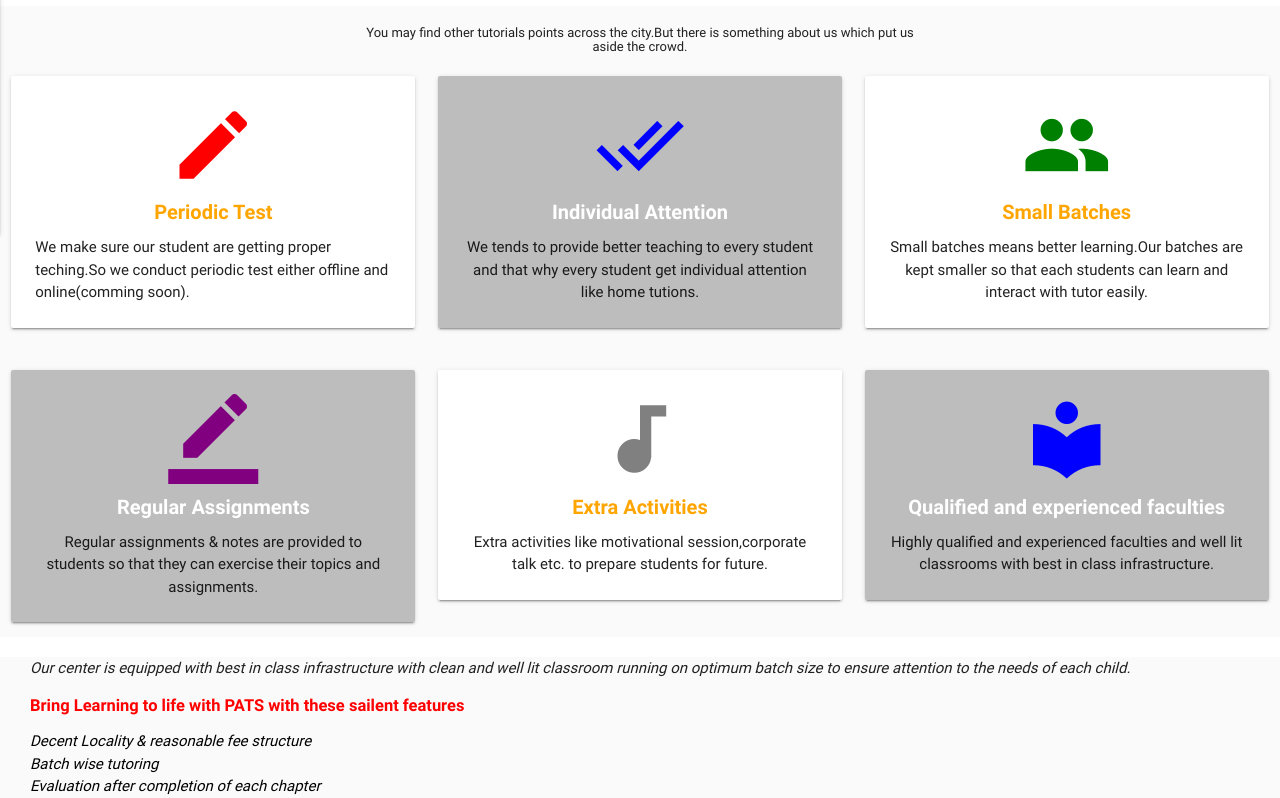
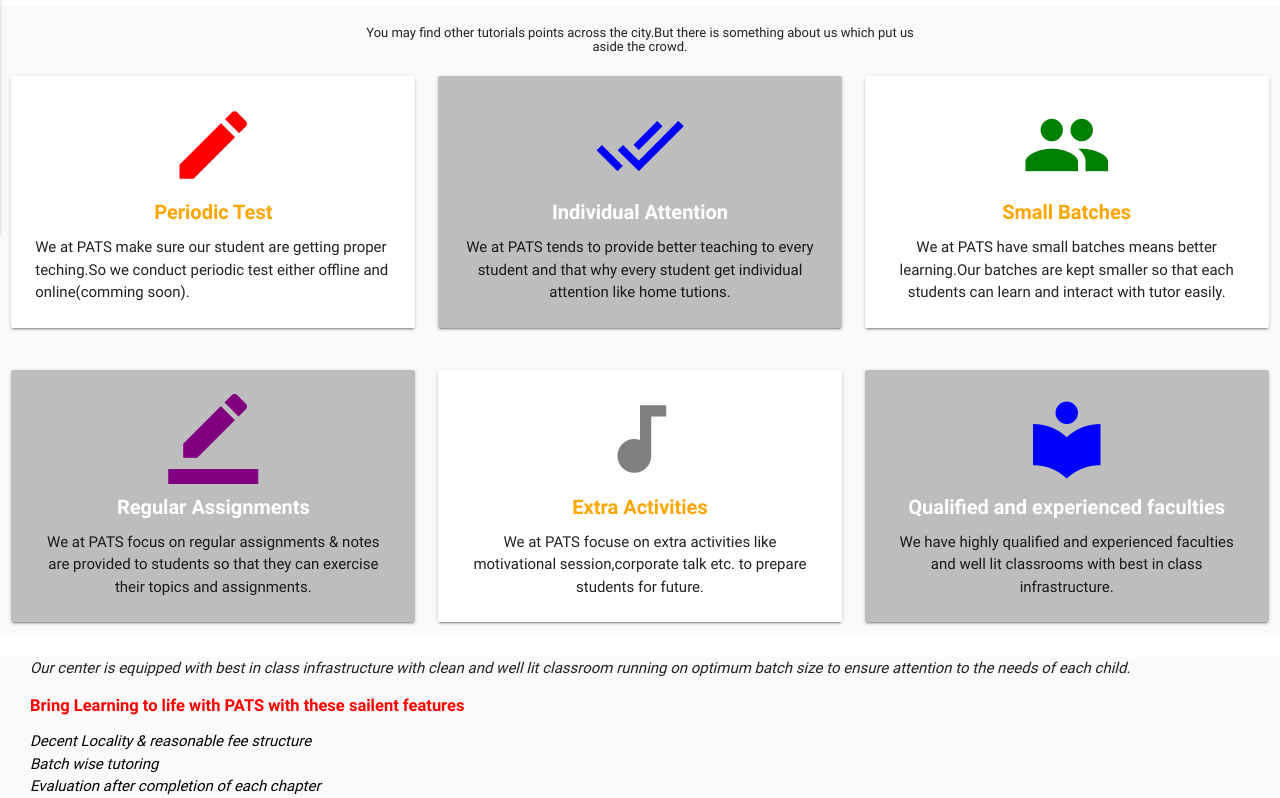
Before and after one commit to pawanacharya1979/Trust, a Django app: page / in a window 1280 px wide. Shown: the part 626-1424 px from the top of the page. Run offline with Django 3.2, Linux system fonts and the light colour scheme; some libraries are stand-ins or nearby versions.

Commit message:
Adding ankit some text changes

```diff
--- a/trustee/templates/trustee/home.html
+++ b/trustee/templates/trustee/home.html
@@ -116,7 +116,7 @@
          <center>
               <i class="large material-icons" style="color:red;">mode_edit</i>
              <span class="card-title" style="font-size:20px;color:orange;"><b>Periodic Test</b></span>
-         </center>      <p>We make sure our student are getting proper teching.So we conduct periodic test either offline and online(comming soon).</p>
+         </center>      <p>We at PATS make sure our student are getting proper teching.So we conduct periodic test either offline and online(comming soon).</p>
         </div>
       </div></div>
              <div class="col s4">
@@ -125,7 +125,7 @@
         <center>
             <i class="large material-icons" style="color:blue;">done_all</i>
             <span class="card-title" style="font-size:20px;color:white;"><b>Individual Attention</b></span>
-<p>We tends to provide better teaching to every student and that why every student get individual attention like home tutions. </p>
+<p>We at PATS tends to provide better teaching to every student and that why every student get individual attention like home tutions. </p>
         </center>     </div>
       </div></div>
              <div class="col s4">
@@ -134,7 +134,7 @@
          <center>
              <i class="large material-icons" style="color:green;">group</i>
              <span class="card-title" style="font-size:20px;color:orange;"><b>Small Batches</b></span>
-<p>Small batches means better learning.Our batches are kept smaller so that each students can learn and interact with tutor easily. </p>
+<p>We at PATS have small batches means better learning.Our batches are kept smaller so that each students can learn and interact with tutor easily. </p>
          </center>      </div>
       </div></div></div>
                <div class="row">
@@ -144,7 +144,7 @@
         <center>
             <i class="large material-icons" style="color:purple;">border_color</i>
             <span class="card-title" style="font-size:20px;color:white;"><b>Regular Assignments </b></span>
-<p>Regular assignments & notes are provided to students so that they can exercise their topics and assignments.</p>
+<p>We at PATS focus on regular assignments & notes are provided to students so that they can exercise their topics and assignments.</p>
         </center>    </div>
       </div></div>
                      <div class="col s4">
@@ -153,7 +153,7 @@
         <center>
              <i class="large material-icons"style="color:grey;">audiotrack</i>
             <span class="card-title" style="font-size:20px;color:orange;"><b>Extra Activities</b></span>
-<p>Extra activities like motivational session,corporate talk etc. to prepare students for future.</p>
+<p>We at PATS focuse on extra activities like motivational session,corporate talk etc. to prepare students for future.</p>
         </center>    </div>
       </div></div>
                    <div class="col s4">
@@ -162,7 +162,7 @@
         <center>
                 <i class="large material-icons" style="color:blue;">local_library</i>
             <span class="card-title" style="font-size:20px;color:white;"><b>Qualified and experienced faculties</b></span>
-<p>Highly qualified and experienced faculties and well lit classrooms with best in class infrastructure.</p>
+<p>We have highly qualified and experienced faculties and well lit classrooms with best in class infrastructure.</p>
         </center>    </div>
       </div></div>
           </div>
--- a/trustee/templates/trustee/tution.html
+++ b/trustee/templates/trustee/tution.html
@@ -94,7 +94,7 @@
     <a class="waves-effect waves-light green btn">Know More About Tution for 11th and 12th</a></center>
 
     <center><p style="font-style:italic;color:blue">We are having a dedicated team to provide best tution for 11-12 classes.
-    Time is never a limitation to learn.Discover new learning possiblities<br>and be future ready.</p></center>
+    Time is never a limitation to learn.Discover new possiblities of learning<br>and be future ready.</p></center>
 </div>
 
 {% endblock %}
```
